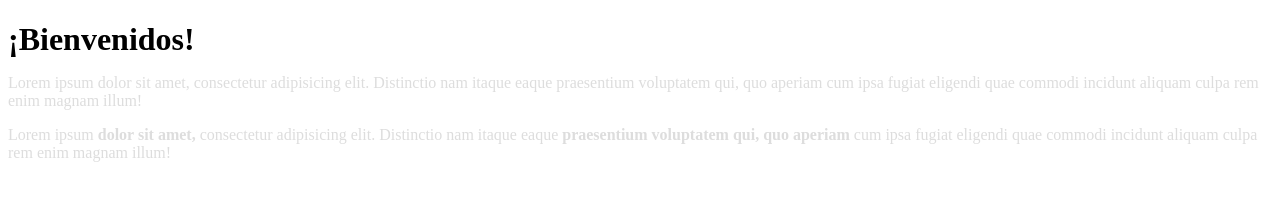
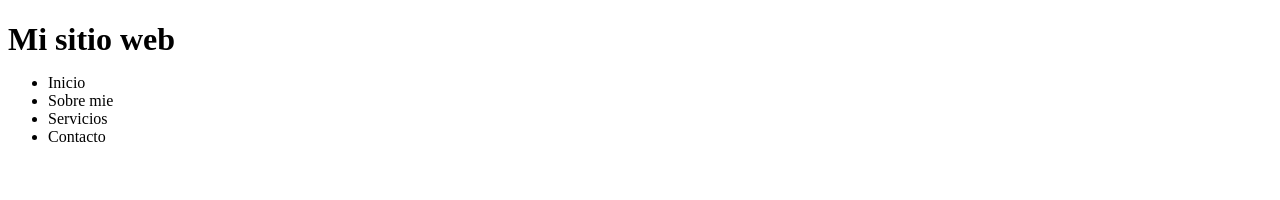
Before and after one commit to Fran2304/practicaGit, a plain HTML site: page index.html in a window 1280 px wide. Drawn offline with Linux system fonts and the light colour scheme.

Commit message:
Agregando estructura del encabezado

```diff
--- a/index.html
+++ b/index.html
@@ -8,10 +8,17 @@
 </head>
 <body>
 
-   <h1>¡Bienvenidos!</h1>
-
-   <p>Lorem ipsum dolor sit amet, consectetur adipisicing elit. Distinctio nam itaque eaque praesentium voluptatem qui, quo aperiam cum ipsa fugiat eligendi quae commodi incidunt aliquam culpa rem enim magnam illum!</p>
-   <p>Lorem ipsum <strong> dolor sit amet, </strong> consectetur adipisicing elit. Distinctio nam itaque eaque <strong> praesentium voluptatem qui, quo aperiam</strong> cum ipsa fugiat eligendi quae commodi incidunt aliquam culpa rem enim magnam illum!</p>
+  <div class="container">
+    <header>
+      <h1 class="logo">Mi sitio web</h1>
+      <ul>
+        <li>Inicio</li>
+        <li>Sobre mie</li>
+        <li>Servicios</li>
+        <li>Contacto</li>
+      </ul>
+    </header>
+  </div>
 
 
   </body>
```
